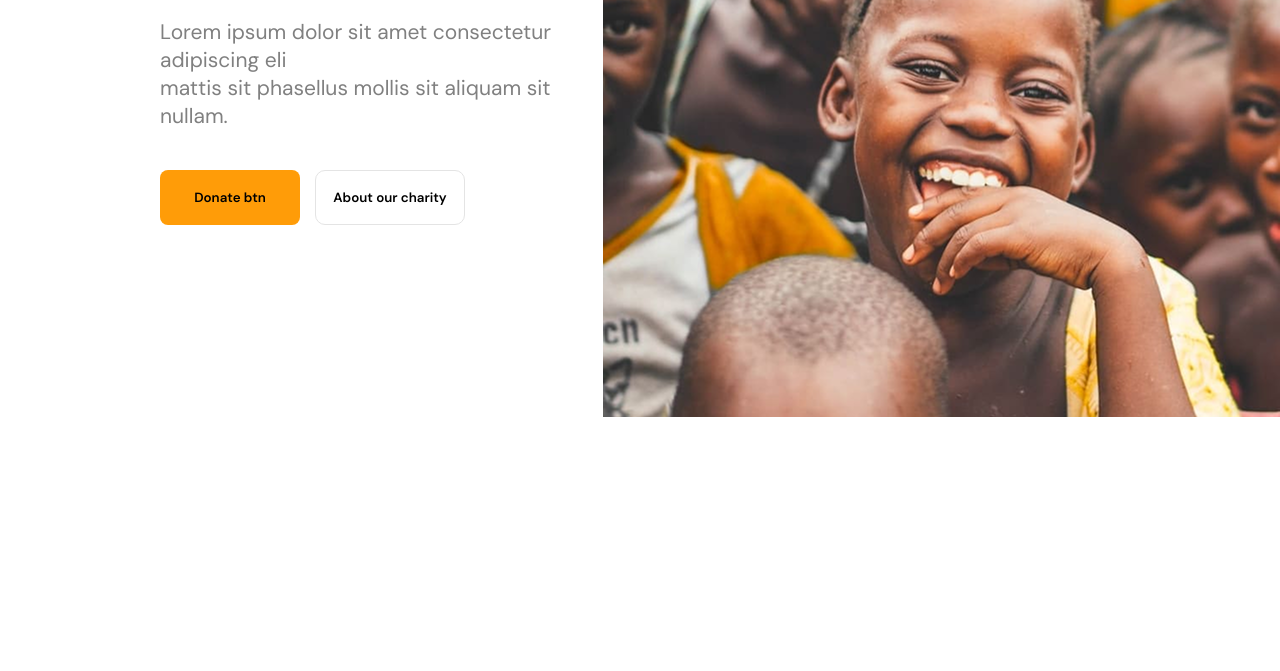
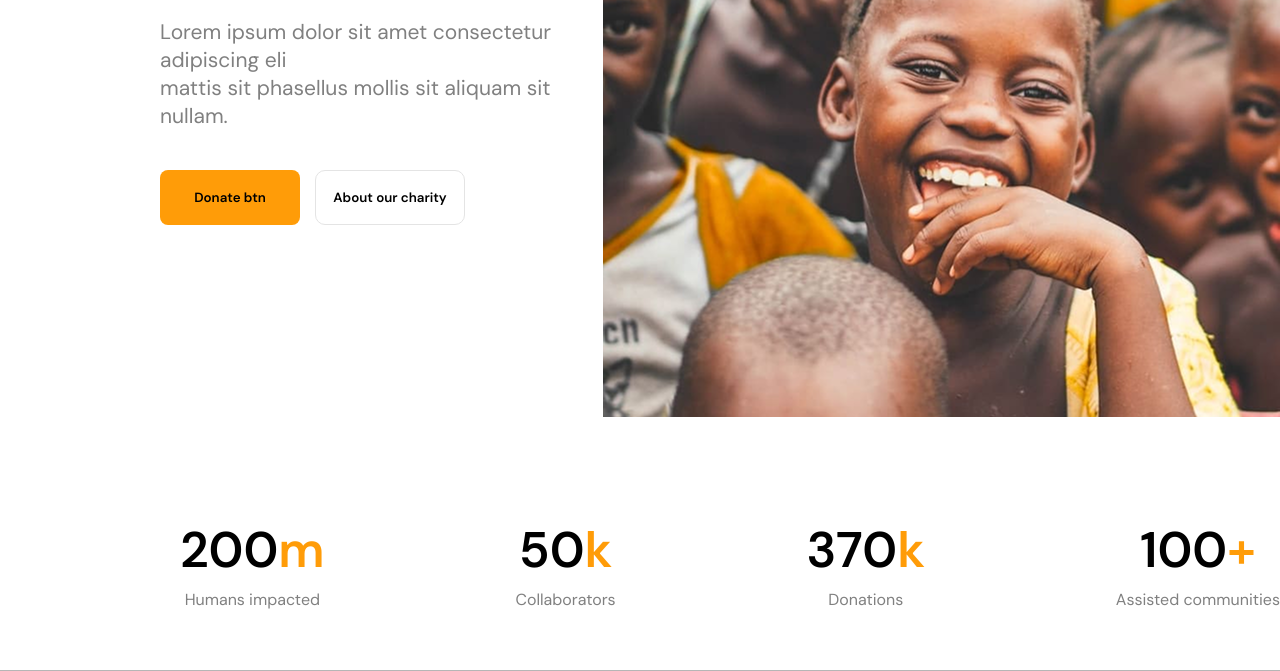
Before and after one commit to bahriddin1771-r/Project5-exam-, a plain HTML site: page index.html in a window 1280 px wide. Shown: the part 532-1203 px from the top of the page. Before the commit the page ends 949 px from the top, so only its background shows below. Drawn offline with Linux system fonts and the light colour scheme.

Commit message:
section2

```diff
--- a/index.html
+++ b/index.html
@@ -8,6 +8,7 @@
     <link rel="preconnect" href="https://fonts.googleapis.com">
     <link rel="preconnect" href="https://fonts.gstatic.com" crossorigin>
     <link href="https://fonts.googleapis.com/css2?family=DM+Sans:ital,opsz,wght@0,9..40,100..1000;1,9..40,100..1000&display=swap" rel="stylesheet">
+    <link rel="stylesheet" href="https://cdnjs.cloudflare.com/ajax/libs/font-awesome/6.7.2/css/all.min.css">
 </head>
 <body>
     <header class="header">
@@ -35,5 +36,25 @@
         </div>
         <img src="./img/IMAGE.png" alt="Error!">
     </section>
+
+
+    <section class="section2">
+        <div class="blk1">
+            <h1>200<span>m</span></h1>
+            <p>Humans impacted</p>
+        </div>
+        <div class="blk1">
+            <h1>50<span>k</span></h1>
+            <p>Collaborators</p>
+        </div>
+        <div class="blk1">
+            <h1>370<span>k</span></h1>
+            <p>Donations</p>
+        </div>
+        <div class="blk1">
+            <h1>100<span>+</span></h1>
+            <p>Assisted communities</p>
+        </div>
+    </section>
 </body>
 </html>
--- a/style.css
+++ b/style.css
@@ -80,3 +80,26 @@
     border-radius: 10px;
     font-weight: 600;
 }
+
+
+.section2 {
+    max-width: 1200px;
+    margin: auto;
+    display: flex;
+    justify-content: space-between;
+    padding: 100px 0px 60px 180px;
+    border-bottom: 1px solid rgb(182, 182, 182);
+}
+.blk1 h1 {
+    font-size: 50px;
+    font-weight: 600;
+    text-align: center;
+}
+.blk1 span {
+    color: #FF9C08;
+}
+.blk1 p {
+    color: grey;
+    text-align: center;
+    padding-top: 6px;
+}
```
Also changed, not shown: img/img1.png (added), img/img2.png (added), img/img3.png (added).
